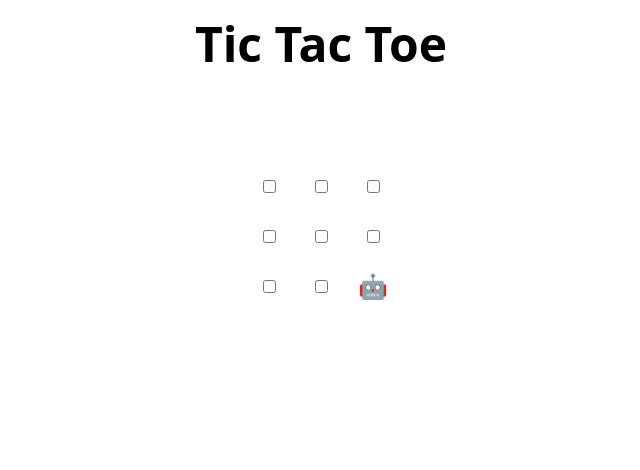
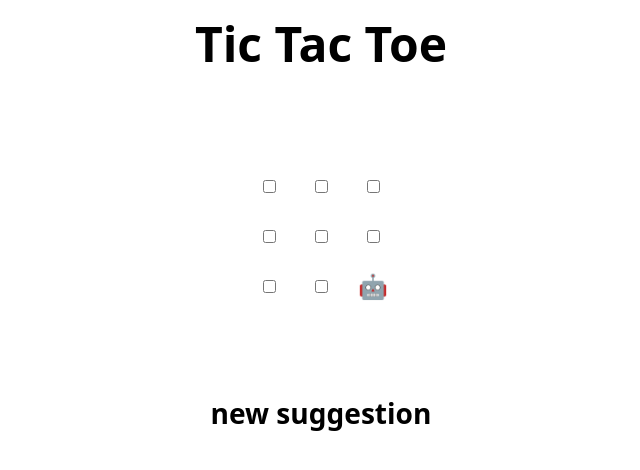
Before and after one commit to davidsqui/skills-review-pull-requests, a plain HTML site: page index.html in a window 1280 px wide. Shown: the whole page, without its empty margins (319-959 px from the left). Drawn offline with Linux system fonts and the light colour scheme.

Commit message:
Update index.html

```diff
--- a/index.html
+++ b/index.html
@@ -48,7 +48,7 @@
 </table>
 
 <h2 hidden>Game over, refresh to play again 🧑‍💻 🤖!</h2>
-
+<h3>new suggestion</h3>
 <script>
   // Initialization
   const boxes = Array.from(document.querySelectorAll("td"));
```
